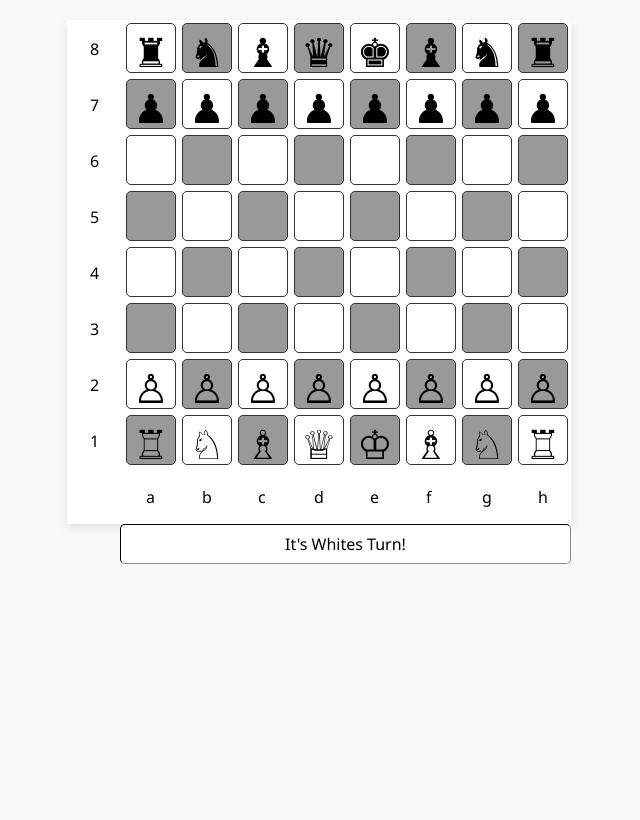
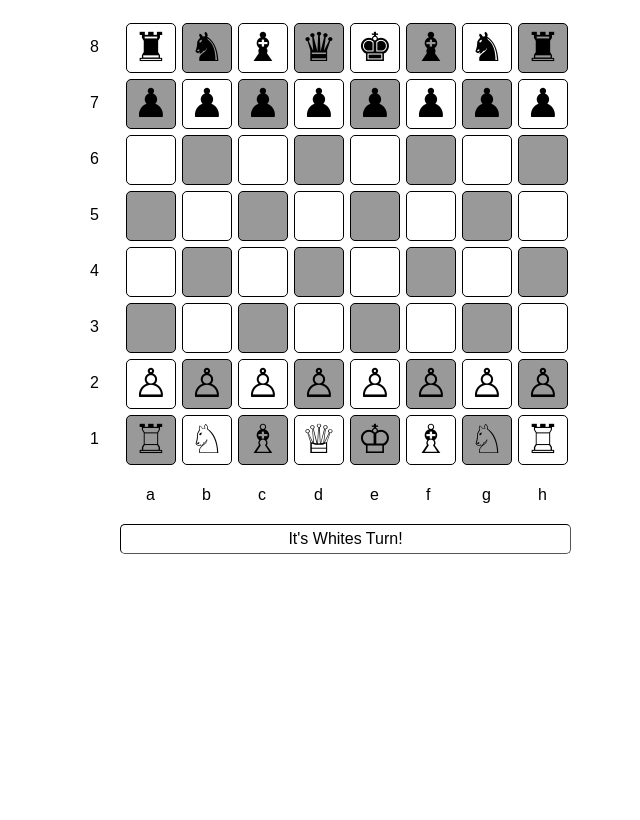
Before and after one commit to timothyroch/portfolio, a PHP site: the page made by Catch the starts/index.html in a window 1280 px wide. Shown: the whole page, without its empty margins (321-961 px from the left). Run offline with PHP 8.4, Linux system fonts and the light colour scheme.

Commit message:
Update style.css

```diff
--- a/Catch the starts/style.css
+++ b/Catch the starts/style.css
@@ -4,32 +4,33 @@ body {
   height: 100%;
   padding: 0;
   margin: 0;
-  font-family: 'Segoe UI', sans-serif;
-  background-color: #f8f9fa;
+  font-family: sans-serif;
 }
 
-*, *::before, *::after {
+div * {
+  padding: 0;
+  margin: 0;
   box-sizing: border-box;
 }
 
 #turn {
   max-width: 451px;
-  max-height: 40px;
+  max-height: 30px;
   width: 100%;
   height: 100%;
   position: relative;
   float: right;
   border-radius: 5px;
-  border: 1px solid #333;
+  border: 1px solid rgb(0, 0, 0);
   border-style: inset;
   text-align: center;
-  padding: 8px 0;
+  padding: 5px 0 0 0;
   background: #fff;
-  transition: background-color 0.3s ease, color 0.3s ease;
+  transition: .85s linear;
 }
 
 .turnhighlight {
-  background: #28a745 !important;
+  background: #5cb85c !important;
   color: #fff;
 }
 
@@ -40,8 +41,6 @@ body {
   height: 100%;
   position: relative;
   margin: 20px auto;
-  background: #fff;
-  box-shadow: 0 4px 10px rgba(0, 0, 0, 0.1);
 }
 
 .cellprefix {
@@ -55,38 +54,38 @@ body {
 }
 
 .gamecell {
-  border: 1px solid #333;
+  border: 1px solid #000;
   width: 100%;
   height: 100%;
   max-width: 50px;
   max-height: 50px;
   float: left;
   margin: 3px;
-  transition: transform 0.2s ease, background-color 0.2s ease;
+  transition: all 0.5s ease-in-out;
   border-radius: 5px;
   font-size: 30pt;
   padding: 0 0 0 6px;
   cursor: pointer;
-  position: relative;
   z-index: 1;
 }
 
 .gamecell:hover {
   color: #fff;
-  background: rgba(37, 88, 228, 0.8);
+  background: rgba(37, 88, 228, 0.712);
   z-index: 2;
-  transform: scale(1.1);
+  transform: translate(10px, -10px);
+  animation: neonBlueText 1.5s ease-in-out infinite alternate;
 }
 
 .grey {
-  background: rgba(128, 128, 128, 0.8);
+  background: rgba(128, 128, 128, 0.801);
 }
 
 .green {
-  background: #41a149 !important;
+  /*background: green !important;*/
+  background: rgb(65, 161, 73) !important;
 }
 
-/* Neon Text Animations with a refined glow */
 .neonblue_txt {
   animation: neonBlueText 1.5s ease-in-out infinite alternate;
 }
```
Also changed, not shown: other parts of Catch the starts/style.css (+141 -77 lines).
